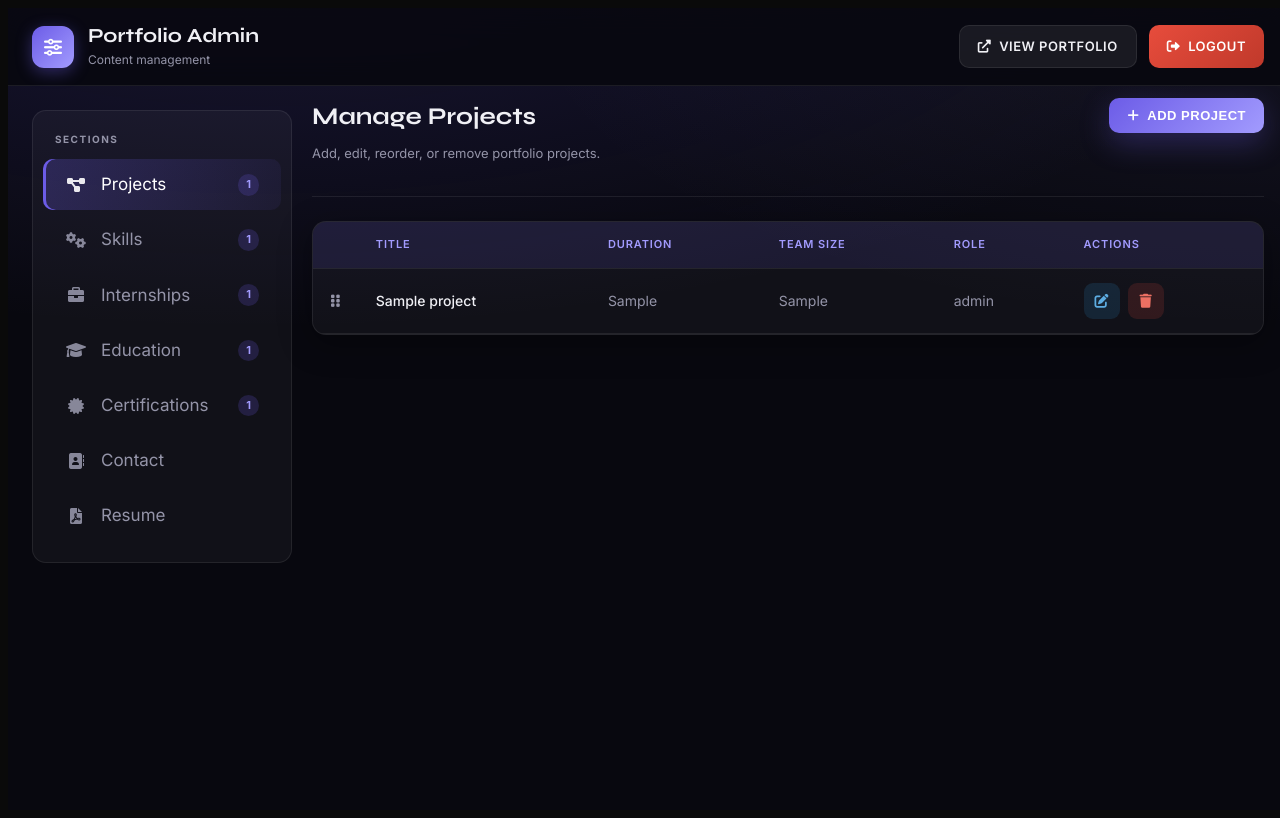
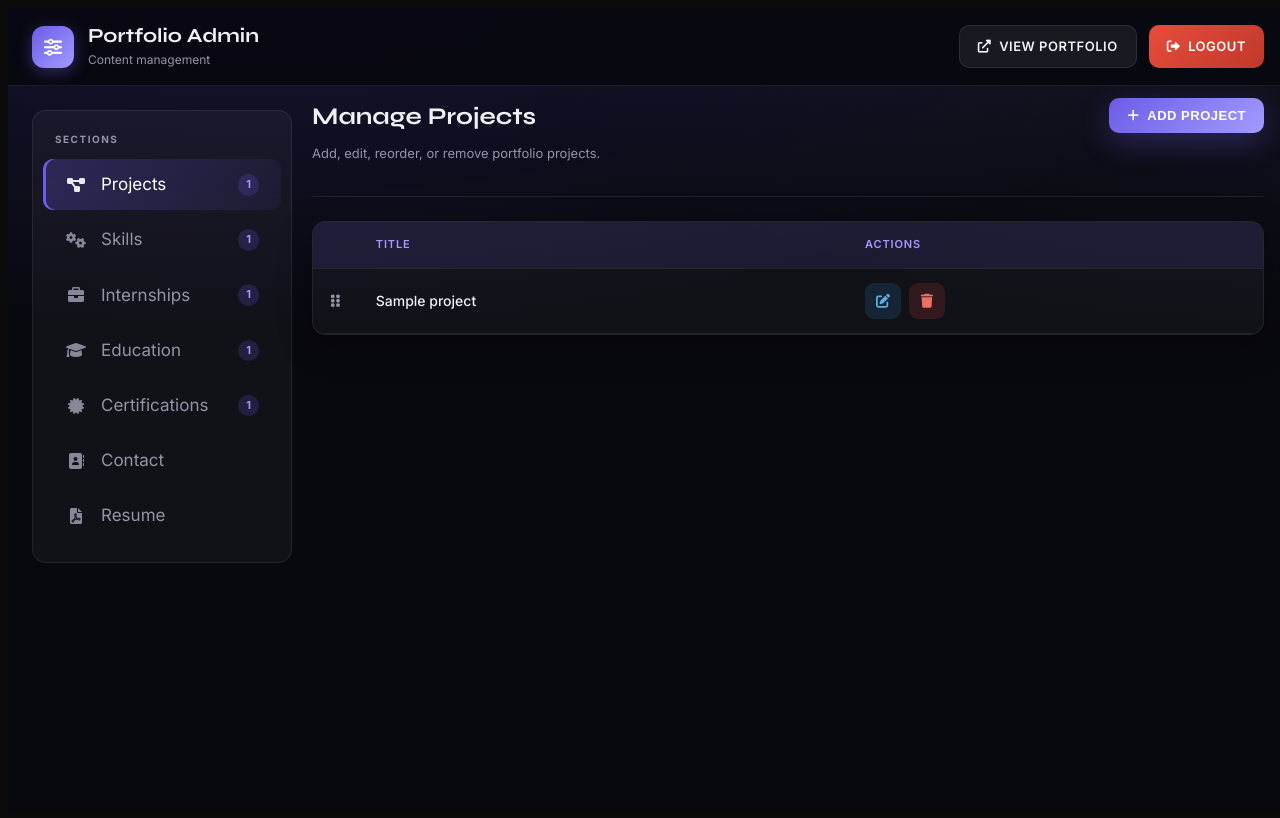
Before and after one commit to dhararuparel/portfolio-website, a Flask app: page /admin/dashboard in a window 1280 px wide. Run offline with Flask 3, Linux system fonts and the light colour scheme; the visitor is signed in with stand-in values (Sample User, id 1); tables that the repository leaves empty hold one stand-in row (values such as "Sample post").

Commit message:
remove role/duration/team-size from project cards and admin

```diff
--- a/app.py
+++ b/app.py
@@ -173,9 +173,9 @@ def api_projects():
             title=data['title'],
             description=data['description'],
             technologies=data['technologies'],
-            duration=data['duration'],
-            team_size=data['team_size'],
-            role=data['role'],
+            duration=data.get('duration', ''),
+            team_size=data.get('team_size', ''),
+            role=data.get('role', ''),
             link_url=data.get('link_url', ''),
             link_label=data.get('link_label', '')
         )
--- a/templates/admin_dashboard.html
+++ b/templates/admin_dashboard.html
@@ -97,9 +97,7 @@
                             <tr>
                                 <th class="drag-col"></th>
                                 <th>Title</th>
-                                <th>Duration</th>
-                                <th>Team Size</th>
-                                <th>Role</th>
+
                                 <th>Actions</th>
                             </tr>
                         </thead>
@@ -108,9 +106,7 @@
                             <tr data-id="{{ project.id }}">
                                 <td class="drag-handle"><i class="fas fa-grip-vertical" style="pointer-events:none"></i></td>
                                 <td>{{ project.title }}</td>
-                                <td>{{ project.duration }}</td>
-                                <td>{{ project.team_size }}</td>
-                                <td>{{ project.role }}</td>
+
                                 <td class="actions">
                                     <button class="btn-icon btn-edit" onclick="editProject({{ project.id }})">
                                         <i class="fas fa-edit"></i>
@@ -422,20 +418,6 @@
             <div class="form-group">
                 <label for="projectTechnologies">Technologies (comma-separated) *</label>
                 <input type="text" id="projectTechnologies" name="technologies" required>
-            </div>
-            <div class="form-row">
-                <div class="form-group">
-                    <label for="projectDuration">Duration *</label>
-                    <input type="text" id="projectDuration" name="duration" required>
-                </div>
-                <div class="form-group">
-                    <label for="projectTeamSize">Team Size *</label>
-                    <input type="text" id="projectTeamSize" name="team_size" required>
-                </div>
-            </div>
-            <div class="form-group">
-                <label for="projectRole">Role *</label>
-                <input type="text" id="projectRole" name="role" required>
             </div>
             <div class="form-group">
                 <label>Project Link <span style="color:#888;font-weight:400">(optional)</span></label>
```
Also changed, not shown: templates/index.html (+0 -7 lines).
